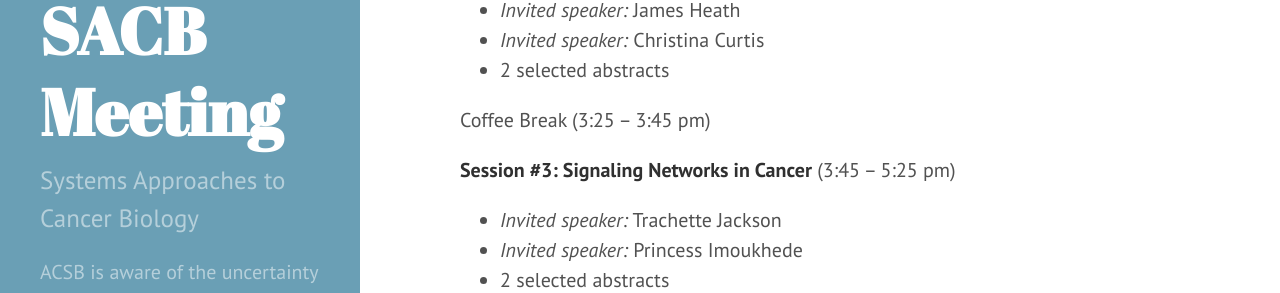
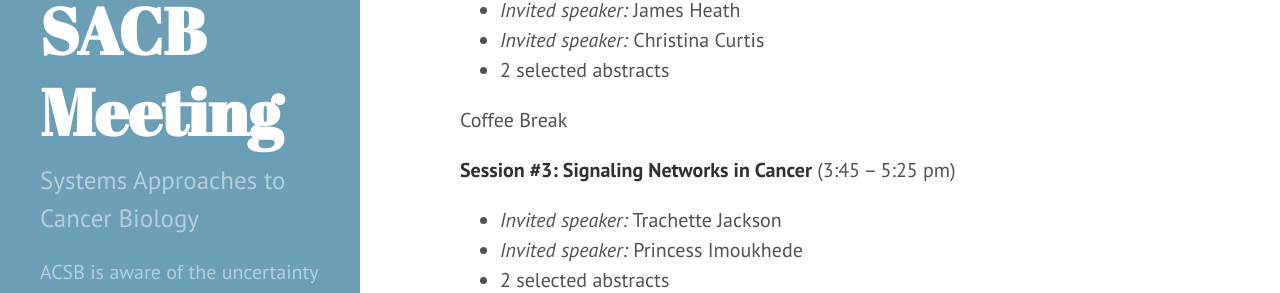
Before and after one commit to AECCSB/sacb-meeting, a Jekyll site: the page built from schedule.md, in a window 1280 px wide and 900 px high, scrolled down 855 px. Shown: the part 153-446 px from the top of the window. Built offline with Jekyll 4.4.1, drawn with Linux system fonts in a browser that asks for light colours.

Commit message:
Update schedule.md

```diff
--- a/schedule.md
+++ b/schedule.md
@@ -38,7 +38,7 @@
 - *Invited speaker:* Christina Curtis
 - 2 selected abstracts
 
-Coffee Break (3:25 – 3:45 pm)
+Coffee Break
 
 **Session #3: Signaling Networks in Cancer** (3:45 – 5:25 pm)
 
```
